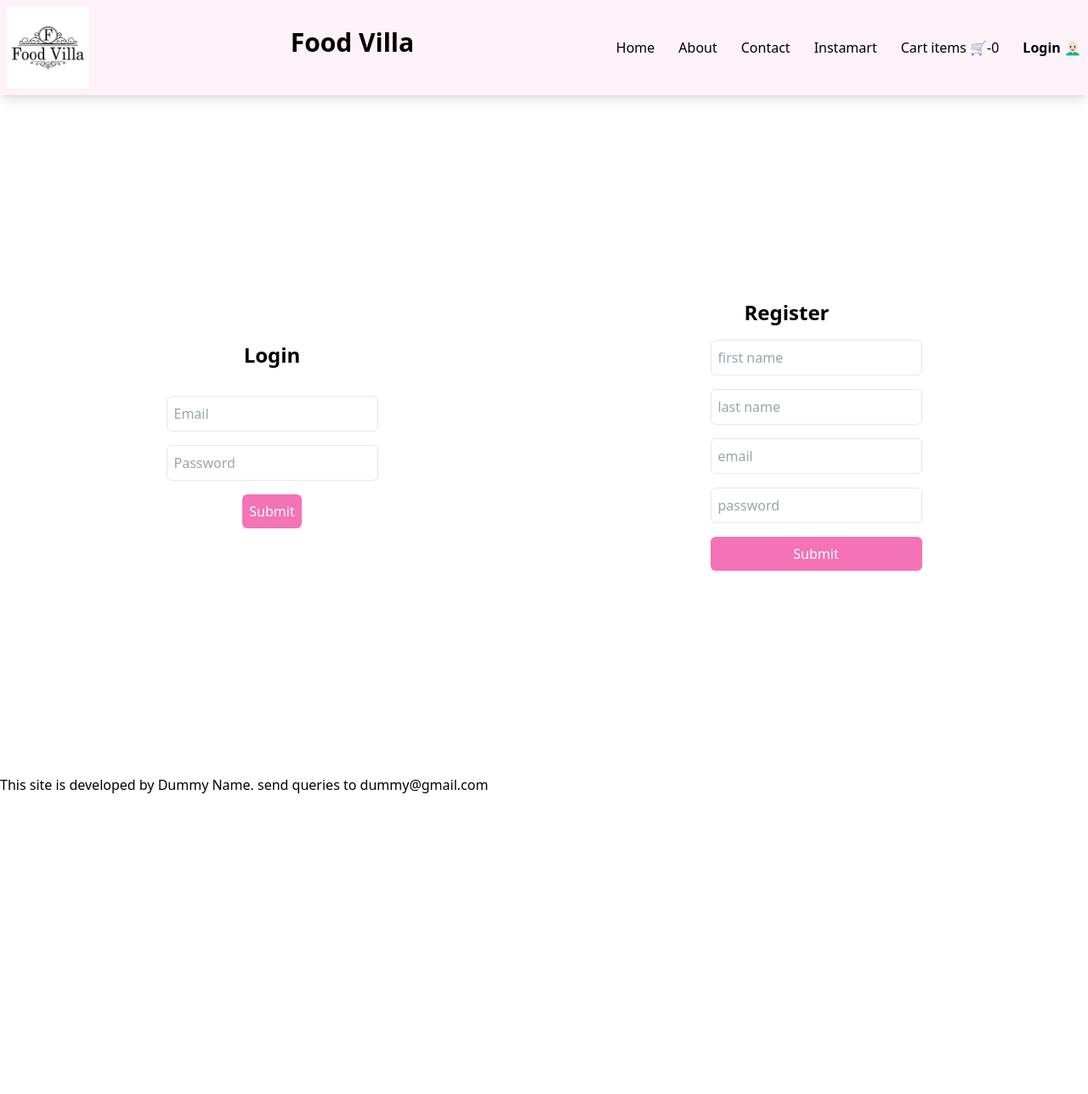
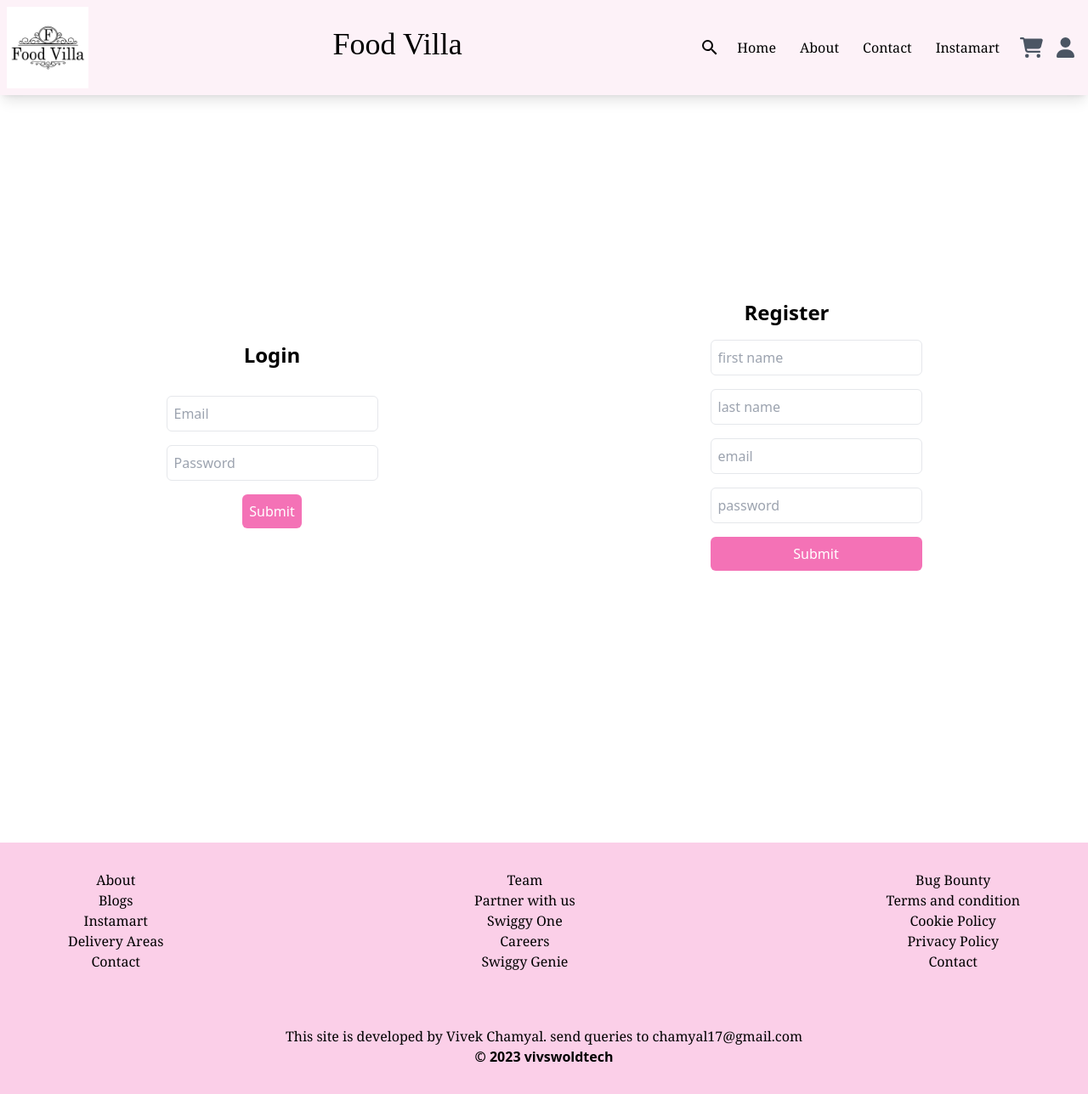
Before and after one commit to vivuser/Foodapp-frontend, a React (Create React App) app: page /login in a window 1280 px wide. Shown: the whole page at 85% size. Before the commit the page ends 936 px from the top, so only its background shows below. Built offline with nearby package versions, Linux system fonts and the light colour scheme.

Commit message:
mychangeees

```diff
--- a/package.json
+++ b/package.json
@@ -4,6 +4,9 @@
   "private": true,
   "dependencies": {
     "@fortawesome/fontawesome-free": "^5.15.4",
+    "@fortawesome/fontawesome-svg-core": "^6.4.2",
+    "@fortawesome/free-solid-svg-icons": "^6.4.2",
+    "@fortawesome/react-fontawesome": "^0.2.0",
     "@reduxjs/toolkit": "^1.9.5",
     "@testing-library/jest-dom": "^5.17.0",
     "@testing-library/react": "^13.4.0",
@@ -17,6 +20,7 @@
     "querystring-es3": "^0.2.1",
     "react": "^18.2.0",
     "react-dom": "^18.2.0",
+    "react-icons": "^4.10.1",
     "react-redux": "^8.1.2",
     "react-router-dom": "^6.14.2",
     "react-scripts": "5.0.1",
--- a/src/App.css
+++ b/src/App.css
@@ -1,6 +1,14 @@
 .App {
   text-align: center;
 }
+
+
+/* tailwind.css or App.css */
+.font-serif-bold {
+  font-family: serif;
+  font-weight: 500;
+}
+
 
 .App-logo {
   height: 40vmin;
--- a/src/App.js
+++ b/src/App.js
@@ -16,6 +16,7 @@ import { Provider } from "react-redux";
 import store from "./Utils/store";
 import Cart from "./components/Cart";
 import Login from "./components/Login";
+import Search from "./components/Search";
  const AppLayout = () => {
 
     const [user, setUser] = useState({
@@ -56,6 +57,10 @@ export const appRouter = createBrowserRouter([
             }}/>
             },
             {
+                path: '/search',
+                element:<Search/>
+            },
+            {
                 path: '/about',
                 element:<About/>
             },
--- /dev/null
+++ b/src/Utils/useCarousel.js
@@ -0,0 +1,39 @@
+import React, { useState } from "react";
+import Slider from "react-slick";
+import { IMG_CDN_URL } from "../components/Constants";
+
+const SimpleSlider = ({ latestOffer }) => {
+  const [currentIndex, setCurrentIndex] = useState(0);
+
+  const settings = {
+    dots: true,
+    infinite: true,
+    speed: 500,
+    slidesToShow: 1,
+    slidesToScroll: 1
+  };
+
+  return (
+    <div>
+      <Slider {...settings}>
+        {/* {!latestOffer ? (
+          <div className="font-serif text-2xl mt-10 pb-5">
+            No Active Offers
+          </div>
+        ) : ( */}{
+          latestOffer.map((offer, index) => (
+            <div key={offer.id}>
+              <img
+                src={IMG_CDN_URL + offer.imageId}
+                alt={`Offer ${index}`}
+                className="w-56 h-56"
+              />
+            </div>
+          ))
+        }
+      </Slider>
+    </div>
+  );
+};
+
+export default SimpleSlider;
--- a/src/components/Cart.js
+++ b/src/components/Cart.js
@@ -114,7 +114,9 @@ return (
           }, 0)}
         </div>
         <div className="flex justify-end">
-        <button className="bg-green-300 font-bold m-5 p-3 rounded-md hover:bg-green-600">Checkout</button>
+        <button className="bg-green-300 font-bold m-5 p-3 rounded-md hover:bg-green-600"
+
+        >Checkout</button>
           </div>
      </> ) : (
         <div className="text-center">
--- a/src/components/Footer.js
+++ b/src/components/Footer.js
@@ -1,13 +1,49 @@
 import { useContext } from "react";
 import UserContext from "../Utils/UserContext";
+import { Link } from "react-router-dom";
 
 const Footer = () => {
 
     const { user } = useContext(UserContext)
 
-    return(
-        <h4>This site is developed by {user.name}. send queries to {user.email}</h4>
-    )
+    return(<>
+    <div className="bg-pink-200 py-8 mt-20">
+        <div className="flex justify-between items-center font-serif pb-16">
+        <div className="flex flex-col items-center text-center">
+        <Link to="/about">
+        <h3 className="pl-20">About</h3>
+        </Link>
+        <h4 className="pl-20">Blogs</h4>
+        <Link to="/instamart">
+        <h3 className="pl-20">Instamart</h3>
+        </Link>
+        <h3 className="pl-20">Delivery Areas</h3>
+        <h3 className="pl-20">Contact</h3>
+        </div>
+        <div className="flex flex-col items-center text-center">
+        <h4>Team</h4>
+        <h3>Partner with us</h3>
+        <h3>Swiggy One</h3>
+        <h3>Careers</h3>
+        <h3>Swiggy Genie</h3>
+        </div>
+        <div className="flex flex-col items-center text-center">
+        <h4 className="pr-20">Bug Bounty</h4>
+        <h3 className="pr-20">Terms and condition</h3>
+        <h3 className="pr-20">Cookie Policy</h3>
+        <h3 className="pr-20">Privacy Policy</h3>
+        <h3 className="pr-20">Contact</h3>
+        </div>
+        </div>
+
+
+        <h4 className="text-md text-center font-serif">This site is developed by Vivek Chamyal. send queries to chamyal17@gmail.com</h4>
+        <div className="text-center">
+          <p className="font-sm font-semibold">&copy; {new Date().getFullYear()} vivswoldtech</p>
+        </div>
+
+        </div>
+   </> )
 }
 
 export default Footer;
--- a/src/components/Header.js
+++ b/src/components/Header.js
@@ -3,6 +3,11 @@ import Logo from '../assets/foodvilla.png'
 import { Link } from "react-router-dom";
 import UserContext from "../Utils/UserContext";
 import { useSelector } from "react-redux";
+import '../App.css'
+import { MdSearch } from "react-icons/md";
+import { FontAwesomeIcon } from '@fortawesome/react-fontawesome';
+import { faShoppingCart, faUser } from '@fortawesome/free-solid-svg-icons';
+
 
 const Title = () => (
     <a href="/">
@@ -32,28 +37,37 @@ const Header = () => {
     <div className="flex justify-between bg-pink-50 shadow-lg">
     <Title />
 
-        <h1 className="font-bold text-3xl mt-8">{title}</h1>
+        <h1 className="text-4xl mt-8 font-serif-bold">{title}</h1>
 
         <div className="nav-items">
             <ul className="flex py-10 mt-1 gap-3">
+                <Link to='/search'>
+                <MdSearch size={24} color="black" />
+                </Link>
                 <Link to='/'>
-                <li className="px-2 font-medium">Home</li>
+                <li className="px-2 font-serif">Home</li>
                 </Link>
                 <Link to="/about">
-                <li className="px-2 font-medium">About</li>
+                <li className="px-2 font-serif">About</li>
                 </Link>
                 <Link to="/contact">
-                <li className="px-2 font-medium">Contact</li>
+                <li className="px-2 font-serif">Contact</li>
                 </Link>
                 <Link to="/instamart">
-                <li className="px-2 font-medium">Instamart</li>
+                <li className="px-2 font-serif">Instamart</li>
                 </Link>
                 <Link to="/cart">
-                <li className="px-2 font-medium">Cart items 🛒-{cartItems.length} </li>
+                <FontAwesomeIcon
+                icon={faShoppingCart}
+                className="ml-1 text-2xl text-gray-600"/>
                 </Link>
+
                 <Link to="/login">
-                <li className="px-2 font-bold">Login 👨🏻‍🦲</li>
-                </Link>
+                        <FontAwesomeIcon
+                            icon={faUser} // Use the user icon here
+                            className="ml-1 mr-4 text-2xl text-gray-600"
+                        />
+                    </Link>
             </ul>
         </div>
     </div>
--- a/src/components/Login.js
+++ b/src/components/Login.js
@@ -1,9 +1,35 @@
 import React, { useState } from 'react';
 import Signup from './Signup';
+import axios from 'axios';
 
 const Login = () => {
-  const [email, setEmail] = useState('');
-  const [password, setPassword] = useState('');
+  const [form, setForm] = useState({
+    email:"",
+    password:""
+  })
+
+  const handleChange = e =>{
+    const { name, value } = e.target;
+    setForm({
+      ...form,
+      [name]: value
+    })
+  }
+
+  const handleSubmit =async(e)=> {
+    e.preventDefault();
+    try{
+      const loginData = await axios.post("http://localhost:8080/login", {...form},
+      {
+        headers: {
+            Authorization:  `Bearer ${process.env.REACT_APP_AUTH_TOKEN}`
+        }
+        })
+    }
+    catch (error) {
+      console.error('Error:', error);
+  }
+}
 
   return (
     <div className='flex items-center justify-center min-h-screen'>
@@ -12,19 +38,20 @@ const Login = () => {
         <h1 className='font-bold text-2xl mb-4'>Login</h1>
         <input
           type='email'
-          value={email}
+          name='email'
           placeholder='Email'
           className='p-2 border rounded-md'
-          onChange={(e) => setEmail(e.target.value)}
+          onChange={handleChange}
         />
         <input
           type='password'
-          value={password}
+          name='password'
           placeholder='Password'
           className='p-2 border rounded-md'
-          onChange={(e) => setPassword(e.target.value)}
+          onChange={handleChange}
         />
-        <button className='p-2 bg-pink-400 hover:bg-pink-500 text-white rounded-md'>Submit</button>
+        <button className='p-2 bg-pink-400 hover:bg-pink-500 text-white rounded-md'
+        onClick={handleSubmit}>Submit</button>
       </div>
 
       {/* Registration Form */}
--- a/src/components/RestaurantCard.js
+++ b/src/components/RestaurantCard.js
@@ -15,9 +15,9 @@ export const RestaurantCard =({name, cuisines , cloudinaryImageId, totalRatingsS
              src= {IMG_CDN_URL + cloudinaryImageId} />
             <div className="flex flex-col h-full justify-between">
             <div>
-             <h2 className="font-bold text-xl">{name.length > 17 ? `${name.slice(0,17)}...`: name}</h2>
+             <h2 className="font-sans font-semibold text-lg pb-2">{name.length > 17 ? `${name.slice(0,17)}...`: name}</h2>
              <h6 className="text-sm">{cuisines.join().length > 25 ? `${cuisines.join().slice(0,25)}...`: cuisines}</h6>
-             <h5 className="font-bold text-sm">Total Ratings: {totalRatingsString}</h5>
+             <h5 className="font-serif text-sm">Total Ratings: {totalRatingsString}</h5>
             </div>
          </div>
          </div>
--- a/src/index.js
+++ b/src/index.js
@@ -3,6 +3,9 @@ import ReactDOM from 'react-dom/client';
 import './index.css';
 import  { appRouter } from './App.js';
 import { RouterProvider } from 'react-router-dom';
+import "slick-carousel/slick/slick.css";
+import "slick-carousel/slick/slick-theme.css";
+
 
 const root = ReactDOM.createRoot(document.getElementById('root'));
 root.render(
```
Also changed, not shown: src/components/Body.js (+57 -16 lines), src/components/Search.js (added, +100 -0 lines), 1 other file (tests, documents, lock files or other folders).
